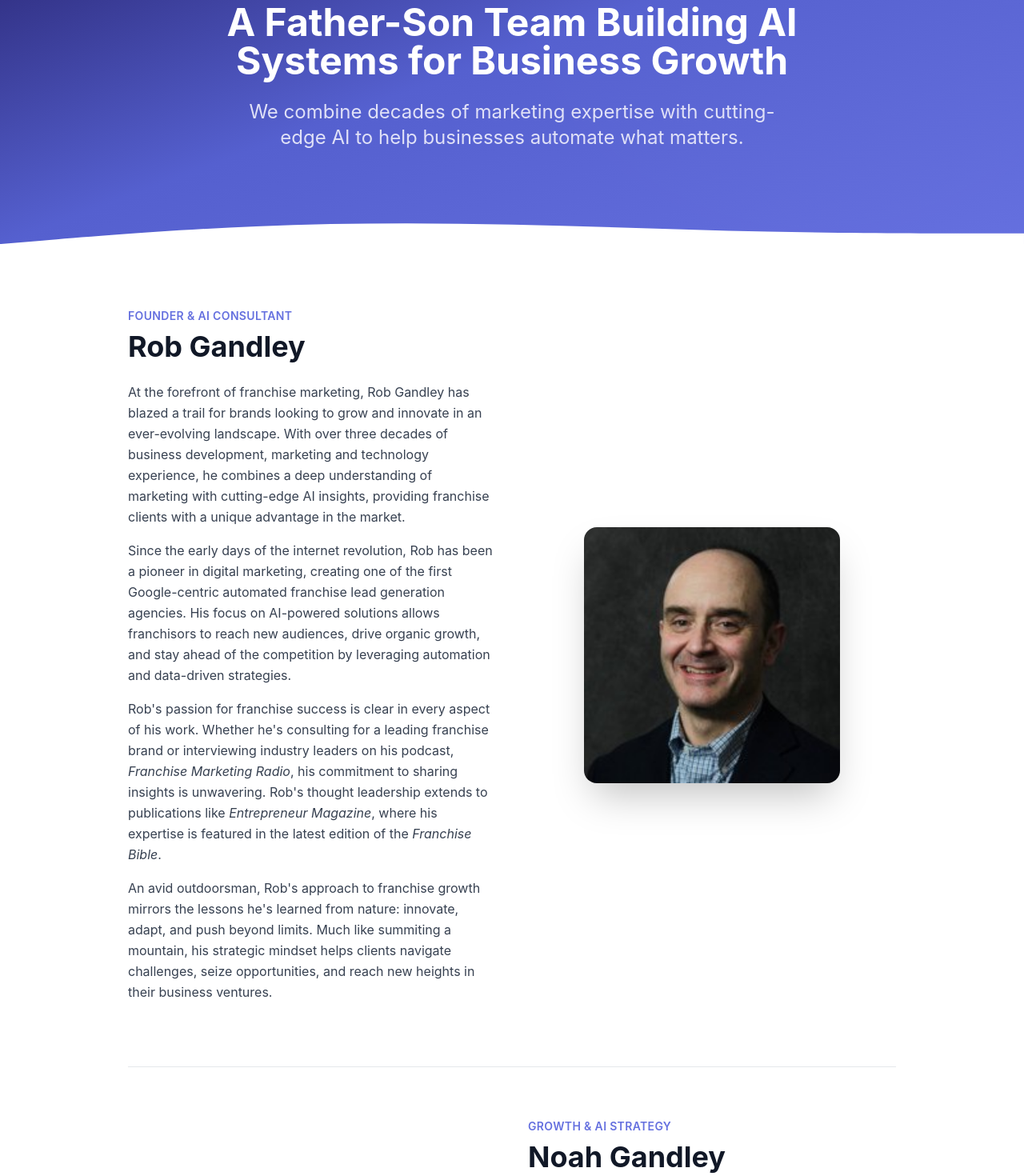
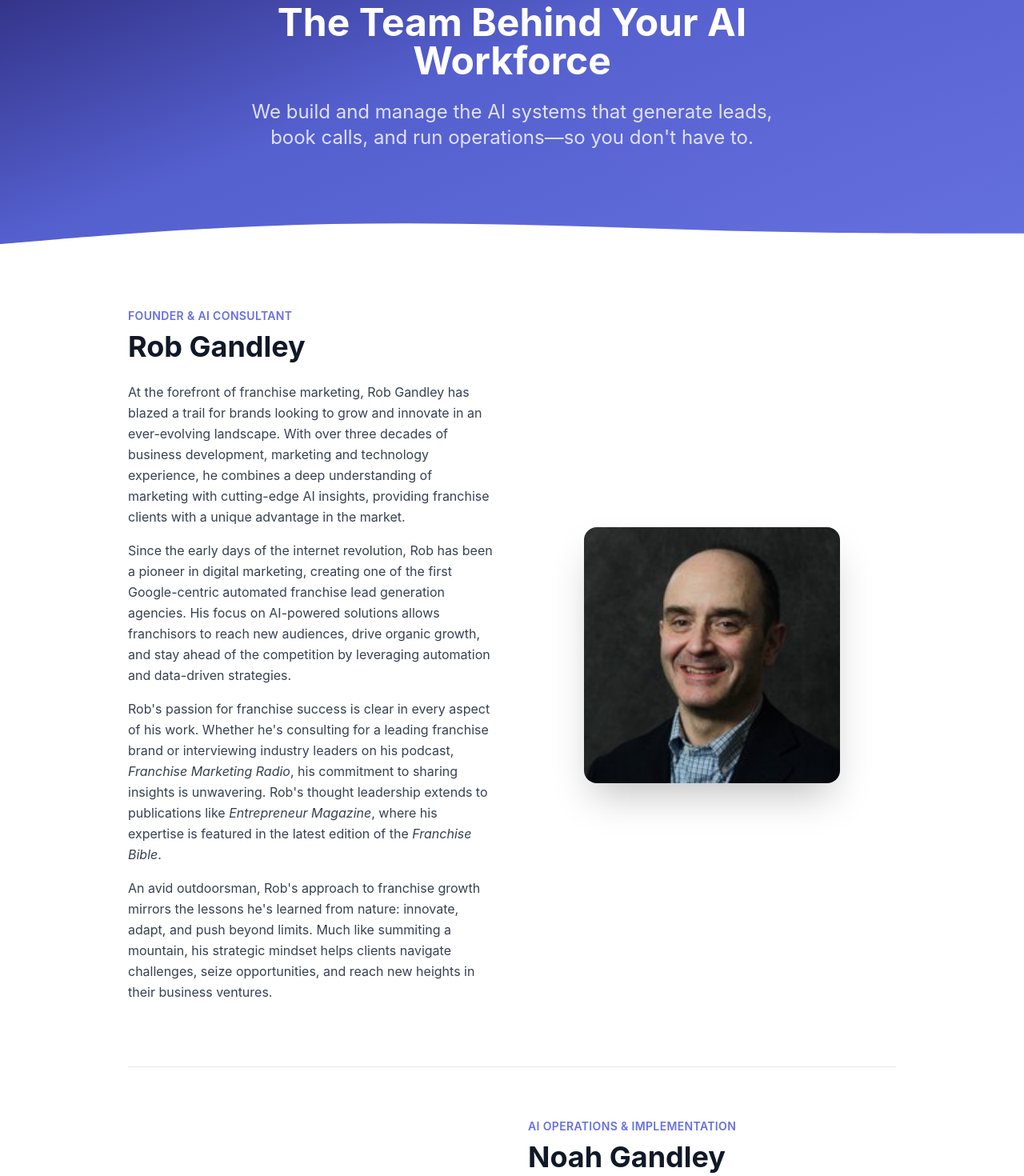
Before and after one commit to Gandley/franchise-now-openclaw, a Next.js app: page /about in a window 1280 px wide. Shown: the part 240-1710 px from the top of the page at 80% size. Built offline with nearby package versions, Linux system fonts and the light colour scheme.

Commit message:
Update About page hero and Noah's title

```diff
--- a/app/about/page.tsx
+++ b/app/about/page.tsx
@@ -23,10 +23,10 @@ export default function AboutPage() {
             Meet The Team
           </div>
           <h1 className="text-3xl md:text-4xl lg:text-5xl font-bold text-white leading-tight mb-6">
-            A Father-Son Team Building AI Systems for Business Growth
+            The Team Behind Your AI Workforce
           </h1>
           <p className="text-xl md:text-2xl text-brand-100 leading-relaxed max-w-2xl mx-auto">
-            We combine decades of marketing expertise with cutting-edge AI to help businesses automate what matters.
+            We build and manage the AI systems that generate leads, book calls, and run operations—so you don't have to.
           </p>
         </div>
 
@@ -109,7 +109,7 @@ export default function AboutPage() {
                 </div>
               </div>
               <div>
-                <div className="text-brand-600 font-semibold text-sm uppercase tracking-wide mb-2">Growth & AI Strategy</div>
+                <div className="text-brand-600 font-semibold text-sm uppercase tracking-wide mb-2">AI Operations & Implementation</div>
                 <h2 className="text-3xl md:text-4xl font-bold text-gray-900 mb-6">Noah Gandley</h2>
                 <div className="space-y-4 text-gray-700 leading-relaxed">
                   <p>
```
